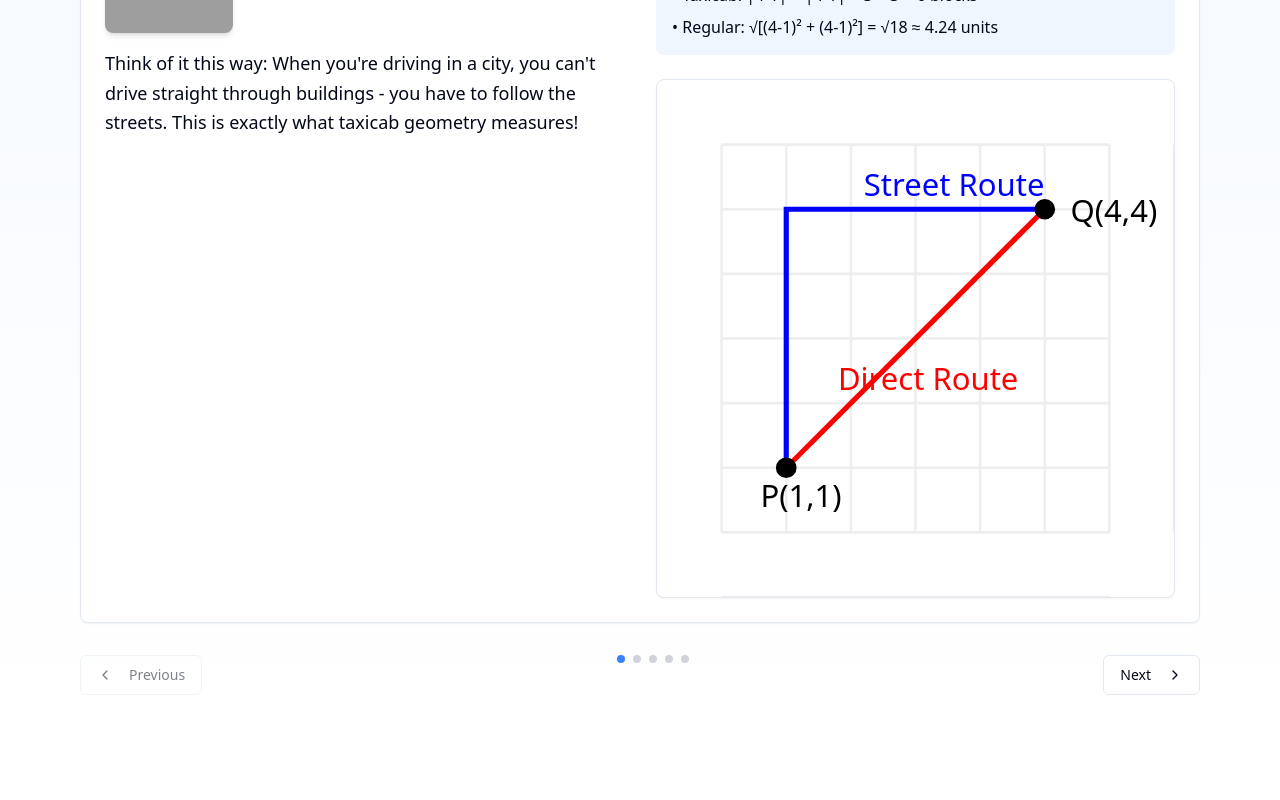
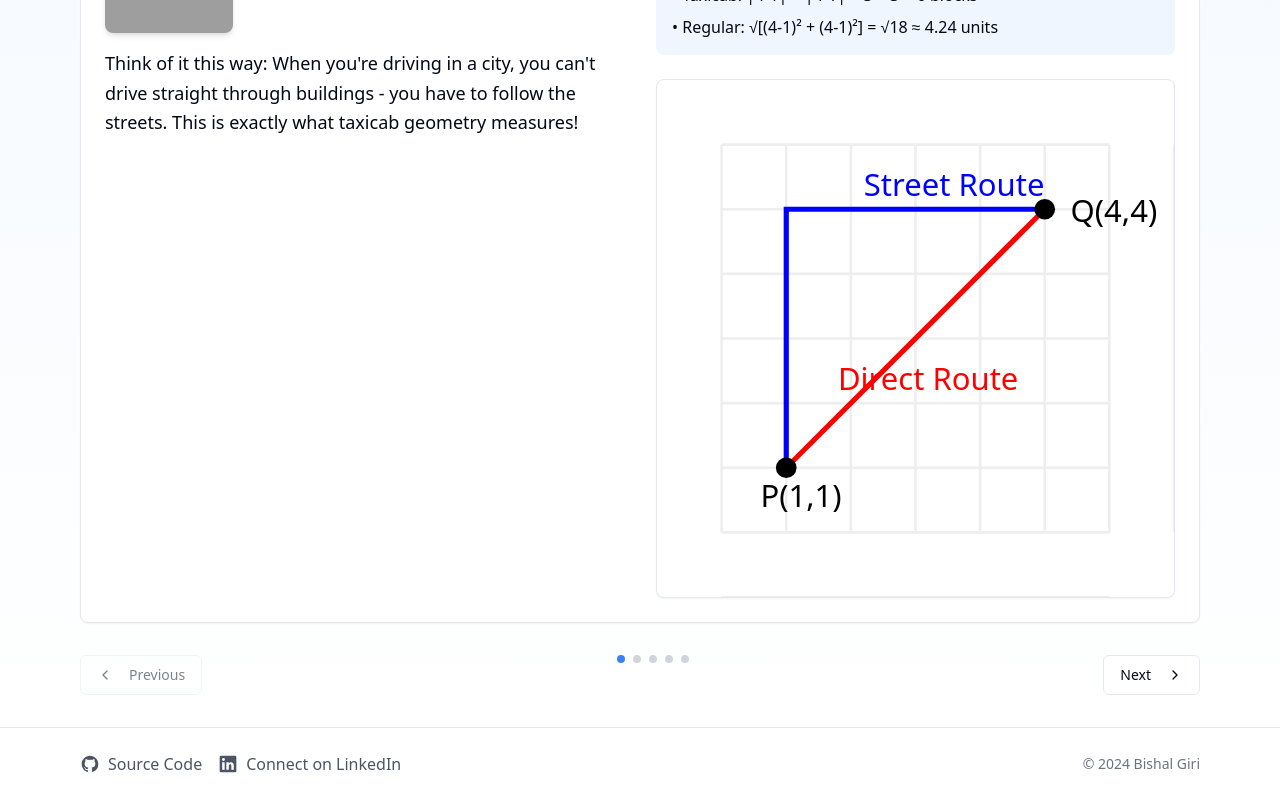
Before and after one commit to bishal0922/TaxiCabGeometry-Visualizer, a Next.js app: page / in a window 1280 px wide. Shown: the part 646-1446 px from the top of the page. Before the commit the page ends 1373 px from the top, so only its background shows below. Built offline with nearby package versions, Linux system fonts and the light colour scheme; grey boxes are pictures that could not be loaded.

Commit message:
add a footer

```diff
--- a/src/app/layout.js
+++ b/src/app/layout.js
@@ -21,9 +21,45 @@
   return (
     <html lang="en">
       <body
-        className={`${geistSans.variable} ${geistMono.variable} antialiased`}
+        className={`${geistSans.variable} ${geistMono.variable} antialiased min-h-screen flex flex-col`}
       >
-        {children}
+        <main className="flex-grow">
+          {children}
+        </main>
+
+        <footer className="border-t mt-auto">
+          <div className="max-w-6xl mx-auto px-4 py-6">
+            <div className="flex justify-between items-center">
+              <div className="flex items-center gap-4">
+                <a
+                  href="https://github.com/bishal0922/TaxiCabGeometry-Visualizer"
+                  target="_blank"
+                  rel="noopener noreferrer"
+                  className="text-gray-600 hover:text-gray-900 flex items-center gap-2"
+                >
+                  <svg className="w-5 h-5" fill="currentColor" viewBox="0 0 24 24" aria-hidden="true">
+                    <path fillRule="evenodd" d="M12 2C6.477 2 2 6.484 2 12.017c0 4.425 2.865 8.18 6.839 9.504.5.092.682-.217.682-.483 0-.237-.008-.868-.013-1.703-2.782.605-3.369-1.343-3.369-1.343-.454-1.158-1.11-1.466-1.11-1.466-.908-.62.069-.608.069-.608 1.003.07 1.531 1.032 1.531 1.032.892 1.53 2.341 1.088 2.91.832.092-.647.35-1.088.636-1.338-2.22-.253-4.555-1.113-4.555-4.951 0-1.093.39-1.988 1.029-2.688-.103-.253-.446-1.272.098-2.65 0 0 .84-.27 2.75 1.026A9.564 9.564 0 0112 6.844c.85.004 1.705.115 2.504.337 1.909-1.296 2.747-1.027 2.747-1.027.546 1.379.202 2.398.1 2.651.64.7 1.028 1.595 1.028 2.688 0 3.848-2.339 4.695-4.566 4.943.359.309.678.92.678 1.855 0 1.338-.012 2.419-.012 2.747 0 .268.18.58.688.482A10.019 10.019 0 0022 12.017C22 6.484 17.522 2 12 2z" clipRule="evenodd" />
+                  </svg>
+                  <span>Source Code</span>
+                </a>
+                <a
+                  href="https://www.linkedin.com/in/bishal0922/"
+                  target="_blank"
+                  rel="noopener noreferrer"
+                  className="text-gray-600 hover:text-gray-900 flex items-center gap-2"
+                >
+                  <svg className="w-5 h-5" fill="currentColor" viewBox="0 0 24 24" aria-hidden="true">
+                    <path d="M20.5 2h-17A1.5 1.5 0 002 3.5v17A1.5 1.5 0 003.5 22h17a1.5 1.5 0 001.5-1.5v-17A1.5 1.5 0 0020.5 2zM8 19H5v-9h3zM6.5 8.25A1.75 1.75 0 118.3 6.5a1.78 1.78 0 01-1.8 1.75zM19 19h-3v-4.74c0-1.42-.6-1.93-1.38-1.93A1.74 1.74 0 0013 14.19a.66.66 0 000 .14V19h-3v-9h2.9v1.3a3.11 3.11 0 012.7-1.4c1.55 0 3.36.86 3.36 3.66z"></path>
+                  </svg>
+                  <span>Connect on LinkedIn</span>
+                </a>
+              </div>
+              <div className="text-sm text-gray-500">
+                © {new Date().getFullYear()} Bishal Giri
+              </div>
+            </div>
+          </div>
+        </footer>
       </body>
     </html>
   );
```
